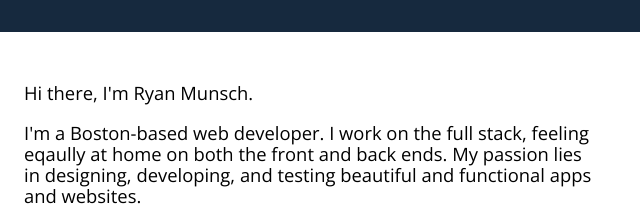
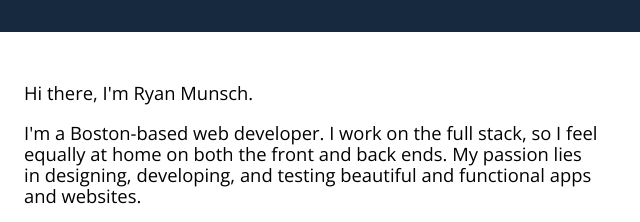
Before and after one commit to RMunschie92/portfolio, a plain HTML site: page index.html in a window 1280 px wide. Shown: the part 880-1102 px from the top of the page, 328-968 px from the left. Drawn offline with nearby package versions, Linux system fonts and the light colour scheme.

Commit message:
fixed bio typo

```diff
--- a/index.html
+++ b/index.html
@@ -51,7 +51,7 @@
         <div class="bio">
           <p>Hi there, I'm Ryan Munsch.</p>
           <p>
-            I'm a Boston-based web developer. I work on the full stack, feeling eqaully at home on both the front and back ends. My passion lies in designing, developing,
+            I'm a Boston-based web developer. I work on the full stack, so I feel equally at home on both the front and back ends. My passion lies in designing, developing,
             and testing beautiful and functional apps and websites.
           </p>
           <p>
```
